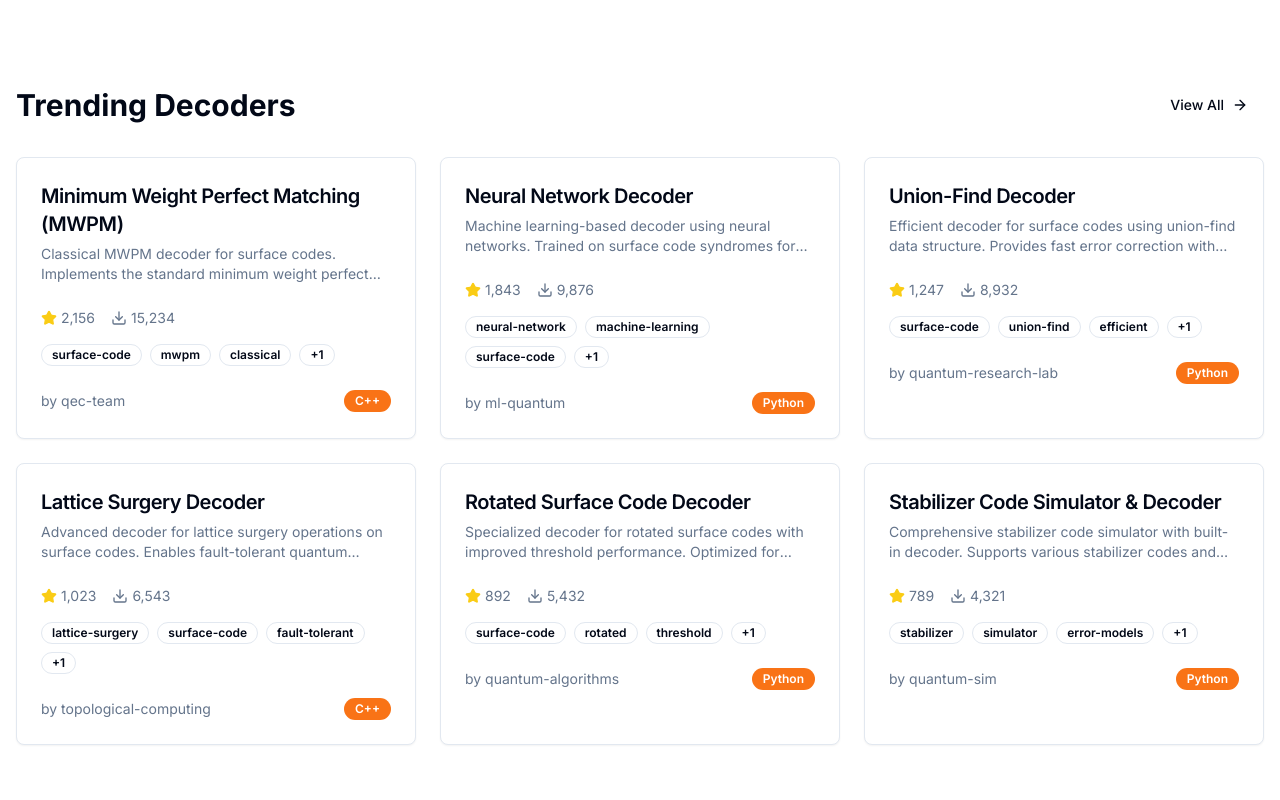
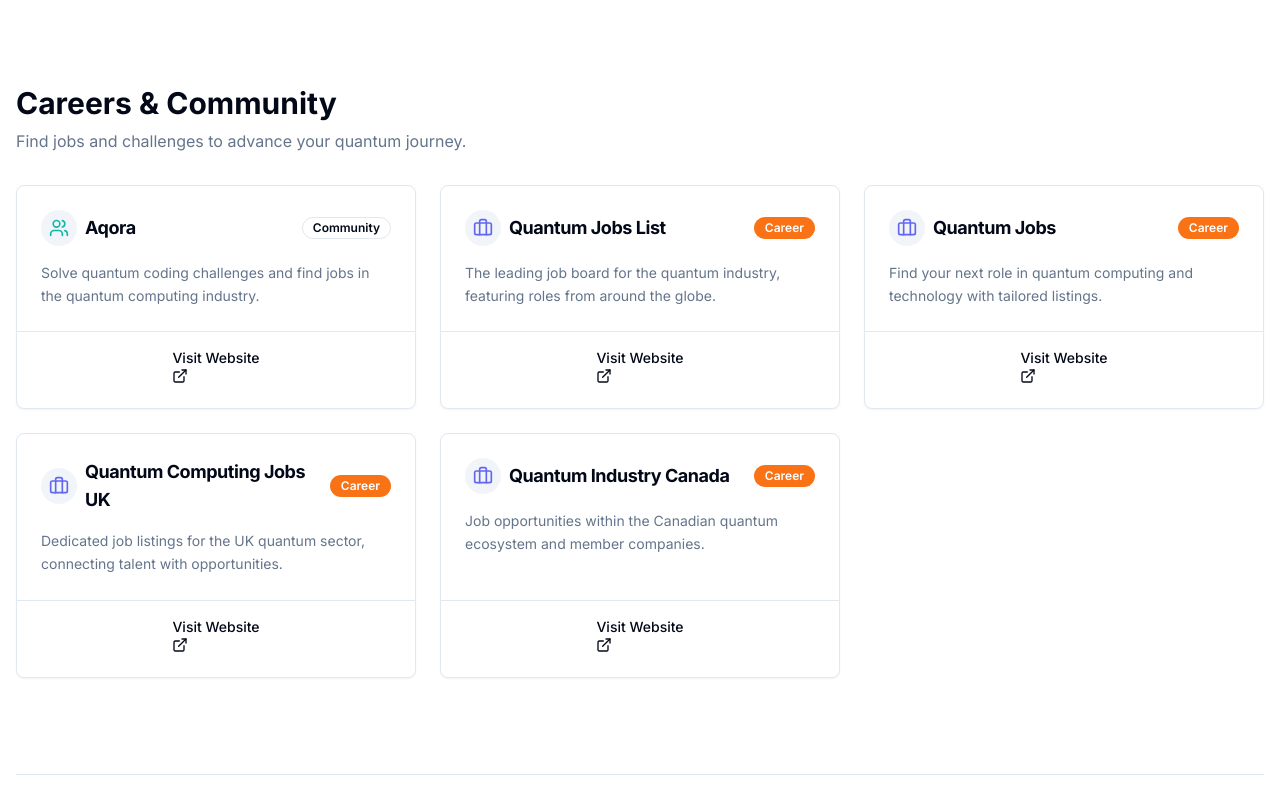
Before and after one commit to ketqat/ketqat, a Next.js app: page / in a window 1280 px wide. Shown: the part 2060-2860 px from the top of the page. Built offline with nearby package versions, Linux system fonts and the light colour scheme.

Commit message:
feat: Add Career & Community section to Home page

```diff
--- a/app/page.tsx
+++ b/app/page.tsx
@@ -9,6 +9,8 @@
 import { getTrendingDecoders } from "@/lib/mock-data"
 import { QUANTUM_PROVIDERS } from "@/lib/cloud-providers"
 import { ProviderCard } from "@/components/cloud/provider-card"
+import { CAREER_RESOURCES } from "@/lib/career-resources"
+import { ResourceCard } from "@/components/career/resource-card"
 import { ArrowRight } from "lucide-react"
 
 export default function HomePage() {
@@ -91,6 +93,27 @@
         <Separator className="my-12" />
       </div>
 
+      {/* Careers & Community Section */}
+      <section className="container mx-auto px-4 py-12">
+        <div className="flex items-center justify-between mb-8">
+          <div>
+            <h2 className="text-3xl font-bold">Careers & Community</h2>
+            <p className="text-muted-foreground mt-2">
+              Find jobs and challenges to advance your quantum journey.
+            </p>
+          </div>
+        </div>
+        <div className="grid grid-cols-1 md:grid-cols-2 lg:grid-cols-3 gap-6">
+          {CAREER_RESOURCES.map((resource) => (
+            <ResourceCard key={resource.id} resource={resource} />
+          ))}
+        </div>
+      </section>
+
+      <div className="container mx-auto px-4">
+        <Separator className="my-12" />
+      </div>
+
       {/* Trending Decoders Section */}
       <section className="container mx-auto px-4 py-12">
         <div className="flex items-center justify-between mb-8">
--- /dev/null
+++ b/components/career/resource-card.tsx
@@ -0,0 +1,64 @@
+"use client"
+
+import { Briefcase, Users, ExternalLink } from "lucide-react"
+import { CareerResource } from "@/lib/career-resources"
+import { Card, CardContent, CardFooter, CardHeader, CardTitle } from "@/components/ui/card"
+import { Badge } from "@/components/ui/badge"
+import { Button } from "@/components/ui/button"
+
+interface ResourceCardProps {
+    resource: CareerResource
+}
+
+export function ResourceCard({ resource }: ResourceCardProps) {
+    const getIcon = (category: string) => {
+        switch (category) {
+            case "Career":
+                return <Briefcase className="h-5 w-5 text-indigo-500" />
+            case "Community":
+                return <Users className="h-5 w-5 text-teal-500" />
+            default:
+                return <Briefcase className="h-5 w-5 text-indigo-500" />
+        }
+    }
+
+    const getBadgeVariant = (category: string) => {
+        switch (category) {
+            case "Career":
+                return "secondary"
+            case "Community":
+                return "outline"
+            default:
+                return "default"
+        }
+    }
+
+    return (
+        <Card className="flex flex-col h-full hover:shadow-md transition-shadow">
+            <CardHeader className="flex flex-row items-center justify-between space-y-0 pb-2">
+                <CardTitle className="text-lg font-bold flex items-center gap-2">
+                    <div className="p-2 bg-muted rounded-full">
+                        {getIcon(resource.category)}
+                    </div>
+                    {resource.name}
+                </CardTitle>
+                <Badge variant={getBadgeVariant(resource.category) as any}>
+                    {resource.category}
+                </Badge>
+            </CardHeader>
+            <CardContent className="flex-1">
+                <p className="text-sm text-muted-foreground mt-2 leading-relaxed">
+                    {resource.description}
+                </p>
+            </CardContent>
+            <CardFooter className="pt-4 border-t">
+                <Button variant="ghost" size="sm" className="w-full gap-2" asChild>
+                    <a href={resource.url} target="_blank" rel="noopener noreferrer">
+                        Visit Website
+                        <ExternalLink className="h-4 w-4" />
+                    </a>
+                </Button>
+            </CardFooter>
+        </Card>
+    )
+}
--- /dev/null
+++ b/lib/career-resources.ts
@@ -0,0 +1,45 @@
+export interface CareerResource {
+    id: string;
+    name: string;
+    url: string;
+    description: string;
+    category: "Career" | "Community";
+}
+
+export const CAREER_RESOURCES: CareerResource[] = [
+    {
+        id: "aqora",
+        name: "Aqora",
+        url: "https://aqora.io/",
+        description: "Solve quantum coding challenges and find jobs in the quantum computing industry.",
+        category: "Community",
+    },
+    {
+        id: "quantum-jobs-list",
+        name: "Quantum Jobs List",
+        url: "https://www.quantumjobslist.com/",
+        description: "The leading job board for the quantum industry, featuring roles from around the globe.",
+        category: "Career",
+    },
+    {
+        id: "quantum-jobs",
+        name: "Quantum Jobs",
+        url: "https://www.quantumjobs.us/",
+        description: "Find your next role in quantum computing and technology with tailored listings.",
+        category: "Career",
+    },
+    {
+        id: "quantum-computing-jobs-uk",
+        name: "Quantum Computing Jobs UK",
+        url: "https://quantumcomputingjobs.co.uk/",
+        description: "Dedicated job listings for the UK quantum sector, connecting talent with opportunities.",
+        category: "Career",
+    },
+    {
+        id: "quantum-industry-canada",
+        name: "Quantum Industry Canada",
+        url: "https://www.quantumindustrycanada.ca/jobs/",
+        description: "Job opportunities within the Canadian quantum ecosystem and member companies.",
+        category: "Career",
+    },
+];
```
